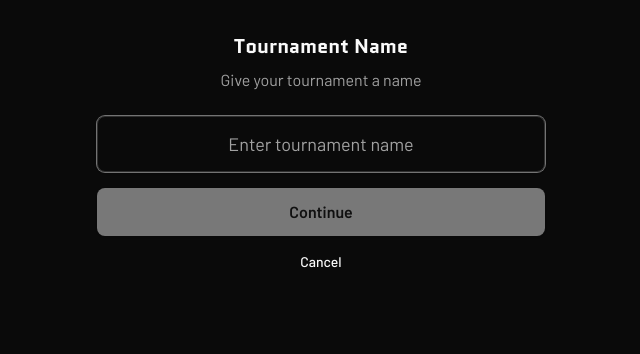
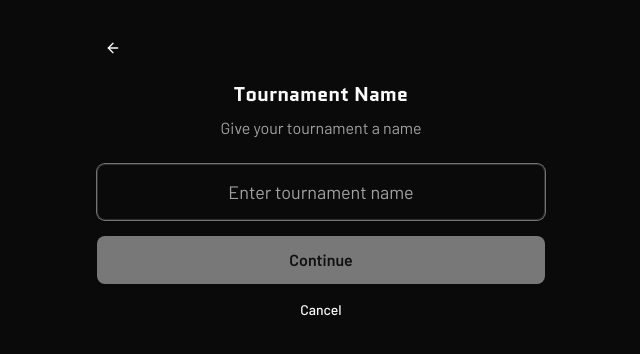
Before and after one commit to arvindeva/simple-americano, a Next.js app: page /create in a window 1280 px wide. Shown: the top 354 px of the page, without its empty margins (319-959 px from the left). Built offline with nearby package versions, Linux system fonts and the light colour scheme.

Commit message:
add back button

```diff
--- a/src/components/CreateSession.tsx
+++ b/src/components/CreateSession.tsx
@@ -247,6 +247,16 @@ export default function CreateSession() {
       case 1:
         return (
           <div className="w-full space-y-6">
+            <div className="flex items-center mb-4">
+              <Button
+                variant="ghost"
+                size="icon"
+                onClick={returnToPreviousStep}
+                className="shrink-0 h-8 w-8"
+              >
+                <ArrowLeft className="h-4 w-4" />
+              </Button>
+            </div>
             <div className="text-center">
               <h2 className="text-lg sm:text-xl font-semibold mb-2 font-quantico">
                 Tournament Name
```
